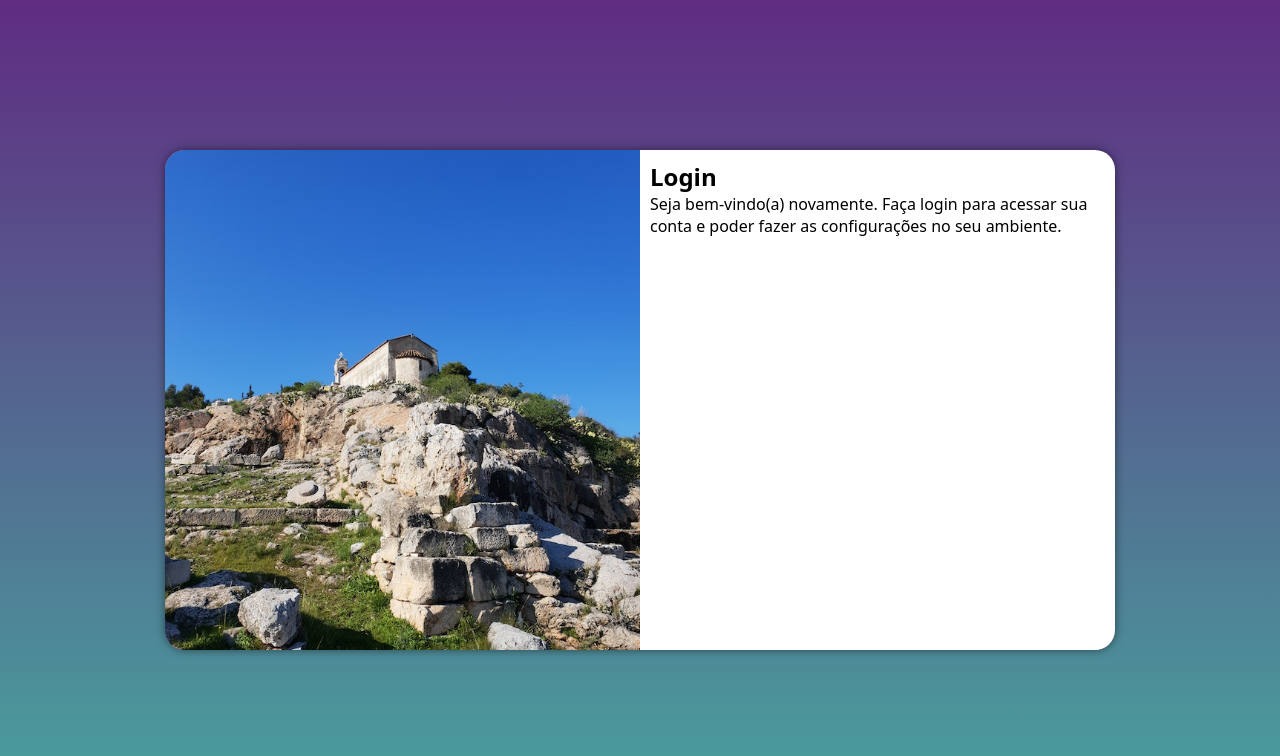
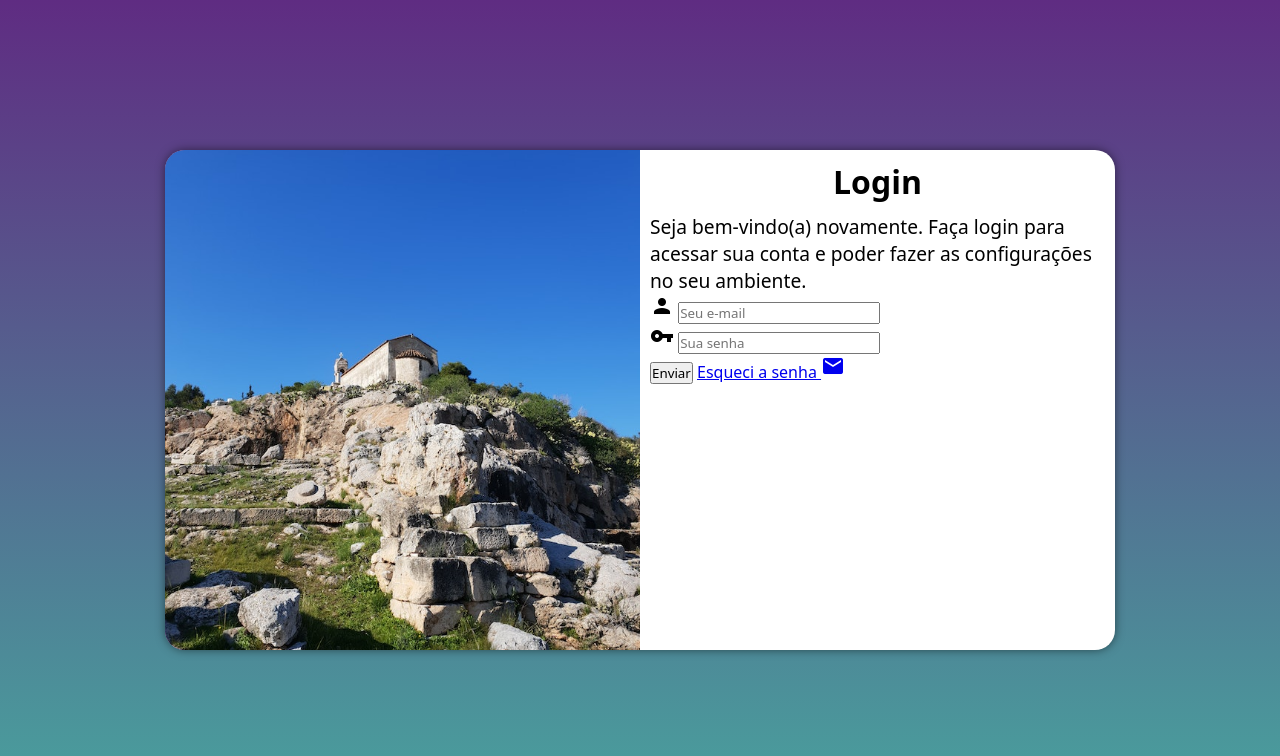
Before and after one commit to murilloressineti/projeto-login, a plain HTML site: page index.html in a window 1280 px wide. Drawn offline with Linux system fonts and the light colour scheme.

Commit message:
projeto-login

```diff
--- a/estilos/media-query.css
+++ b/estilos/media-query.css
@@ -42,4 +42,12 @@
         float: right;
         width: 50%;
     }
+
+    div#formulario > h1 {
+        font-size: 2em;
+    }
+
+    div#formulario > p {
+        font-size: 1.2em;
+    }
 }
--- a/estilos/style.css
+++ b/estilos/style.css
@@ -55,3 +55,12 @@ section#login > div#formulario {
     padding: 10px;
 
 }
+
+div#formulario > h1 {
+    text-align: center;
+    margin-bottom: 10px;
+}
+
+div#formulario > p {
+    font-size: 0.8em;
+}
--- a/index.html
+++ b/index.html
@@ -5,21 +5,34 @@
     <meta http-equiv="X-UA-Compatible" content="IE=edge">
     <meta name="viewport" content="width=device-width, initial-scale=1.0">
     <title>Login</title>
+    <link href="https://fonts.googleapis.com/icon?family=Material+Icons" rel="stylesheet">
     <link rel="stylesheet" href="estilos/style.css">
     <link rel="stylesheet" href="estilos/media-query.css">
 </head>
 <body>
     <main>
         <section id="login">
-            <div id="imagem">
-
-            </div>
+            <div id="imagem"></div>
 
             <div id="formulario">
                 <h1>Login</h1>
                 <p>Seja bem-vindo(a) novamente. Faça login para acessar sua conta e poder fazer as configurações no seu ambiente.</p>
-                <form action="login.php" method="post">
+                <form action="login.php" method="post" autocomplete="on">
+                    <div class="campo">
+                        <span class="material-icons">person</span>
+                        <input type="email" name="login" id="ilogin" placeholder="Seu e-mail" autocomplete="email" required maxlength="30">
+                        <label for="ilogin"></label>
+                    </div>
 
+                    <div class="campo">
+                        <span class="material-icons">vpn_key</span>
+                        <input type="password" name="senha" id="isenha" placeholder="Sua senha" autocomplete="current-password" required minlength="8" maxlength="20">
+                        <label for="isenha"></label>
+                    </div>
+                    <input type="submit" value="Enviar">
+                    <a href="esqueci.html">
+                        Esqueci a senha <span class="material-icons">mail</span>
+                    </a>
                 </form>
             </div>
         </section>
```
